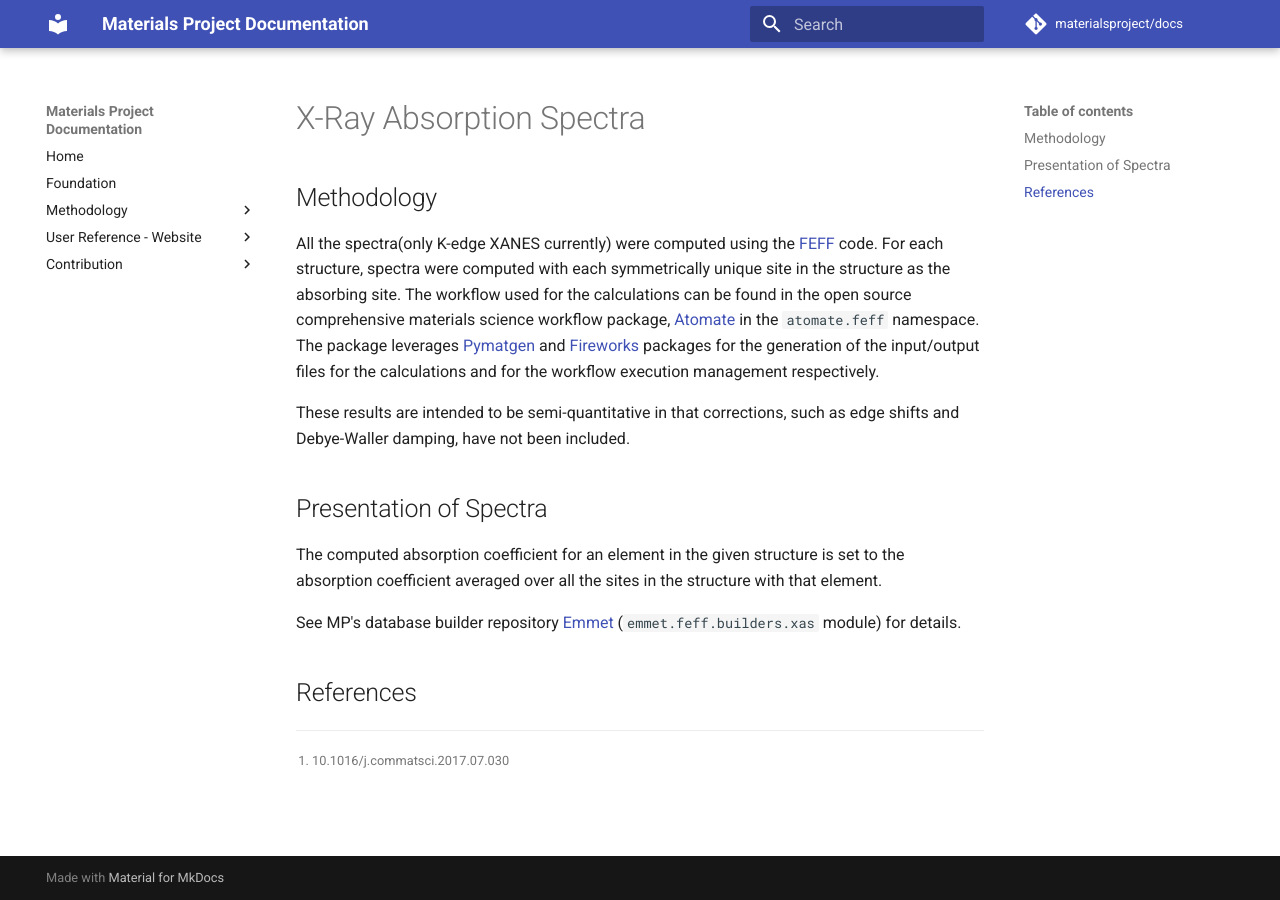
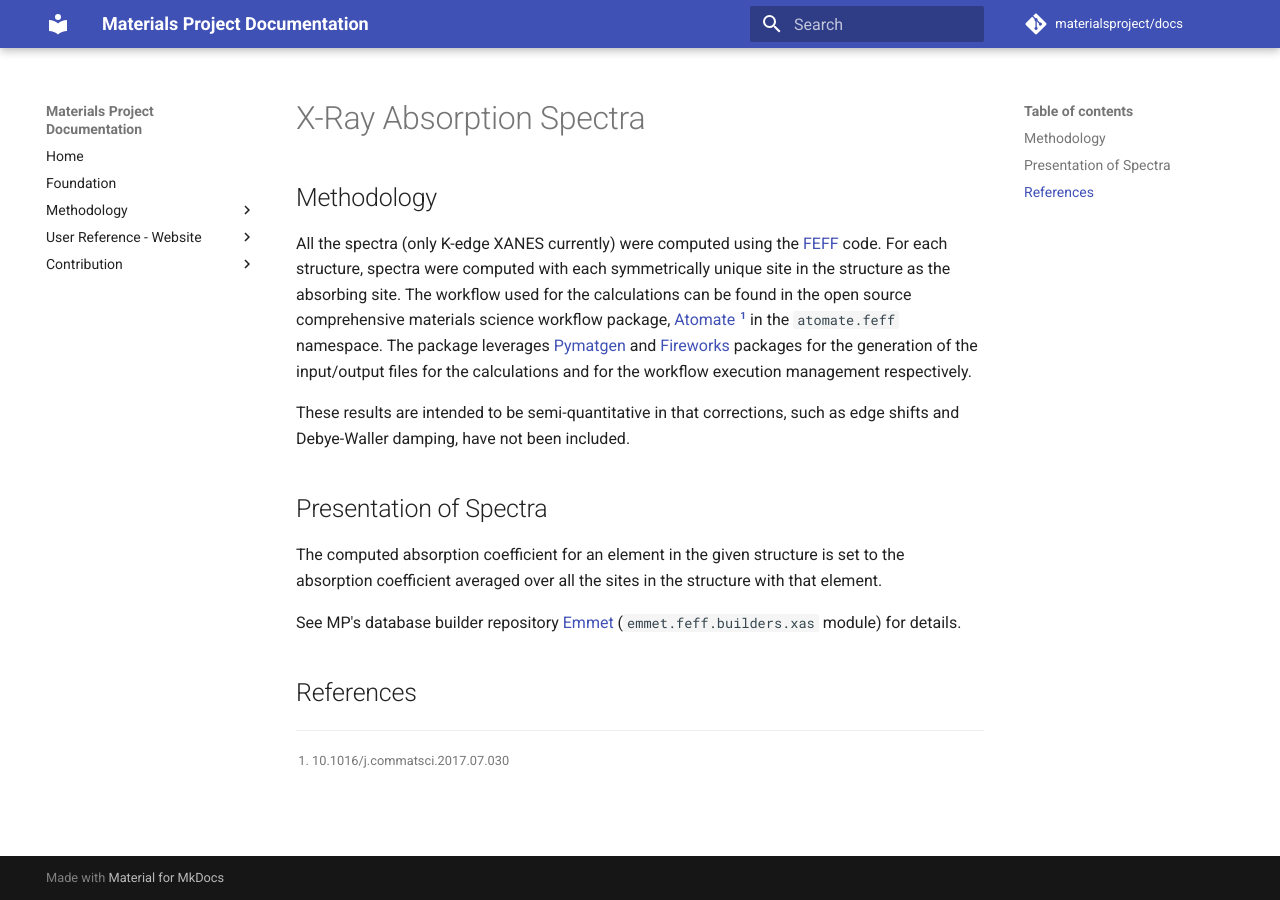
Before and after one commit to materialsproject/docs, an MkDocs documentation site: the page built from docs/user-guide/xray-absorption-spectra.md, in a window 1280 px wide. Built offline with MkDocs 1.6.1 and Material for MkDocs 9.7.7, drawn with Linux system fonts in a browser that asks for light colours; comment, search, counter and statistics services are not loaded.

Commit message:
xas: fix typos, add nav

```diff
--- a/docs/user-guide/xray-absorption-spectra.md
+++ b/docs/user-guide/xray-absorption-spectra.md
@@ -1,9 +1,9 @@
 # X-Ray Absorption Spectra
 ## Methodology
 
-All the spectra(only K-edge XANES currently) were computed using the [FEFF](http://leonardo.phys.washington.edu/index-feffproject.html) code. For each structure, spectra were computed with each symmetrically unique site
+All the spectra (only K-edge XANES currently) were computed using the [FEFF](http://leonardo.phys.washington.edu/index-feffproject.html) code. For each structure, spectra were computed with each symmetrically unique site
 in the structure as the absorbing site. The workflow used for the calculations can be found in the open source comprehensive materials science
-workflow package, [Atomate](https://github.com/hackingmaterials/atomate) in the <code>atomate.feff</code> namespace. The package leverages [Pymatgen](https://github.com/materialsproject/pymatgen) and
+workflow package, [Atomate](https://github.com/hackingmaterials/atomate) [^1] in the <code>atomate.feff</code> namespace. The package leverages [Pymatgen](https://github.com/materialsproject/pymatgen) and
 [Fireworks](https://github.com/materialsproject/fireworks) packages for the generation of the input/output files for the calculations and for the workflow
 execution management respectively.
 
--- a/mkdocs.yml
+++ b/mkdocs.yml
@@ -23,6 +23,7 @@
         - 'Materials Explorer': 'user-guide/materials-explorer.md'
         - 'Molecules Explorer': 'user-guide/molecules-explorer.md'
         - 'Structure Predictor': 'user-guide/structure-predictor.md'
+        - 'XAS Matcher': 'user-guide/xas-matcher.md'
     - Contribution:
         - 'Newsfeed': 'contrib/spec/newsfeed.md'
 
```
Also changed, not shown: docs/user-guide/xas-matcher.md (+5 -7 lines).
